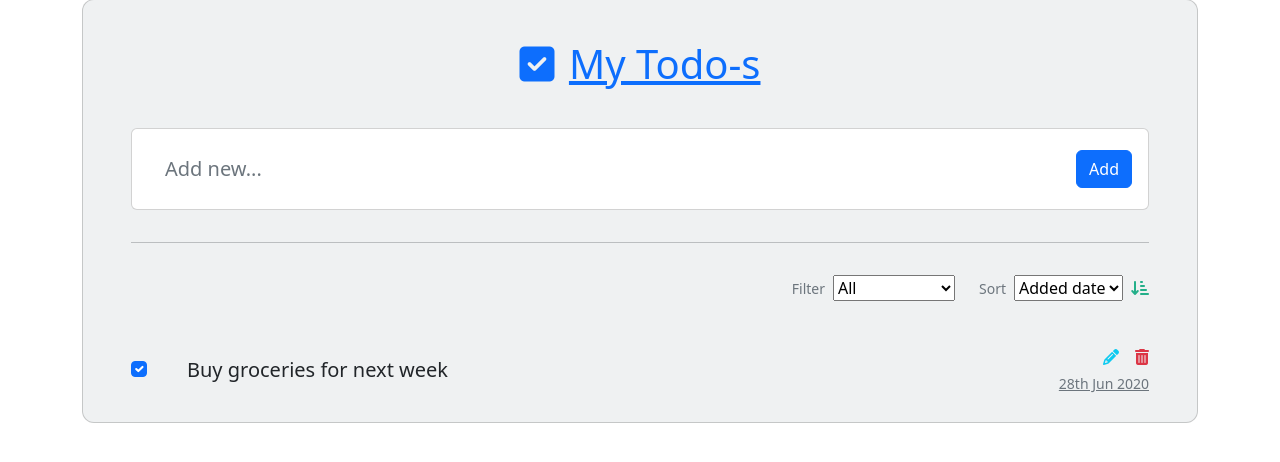
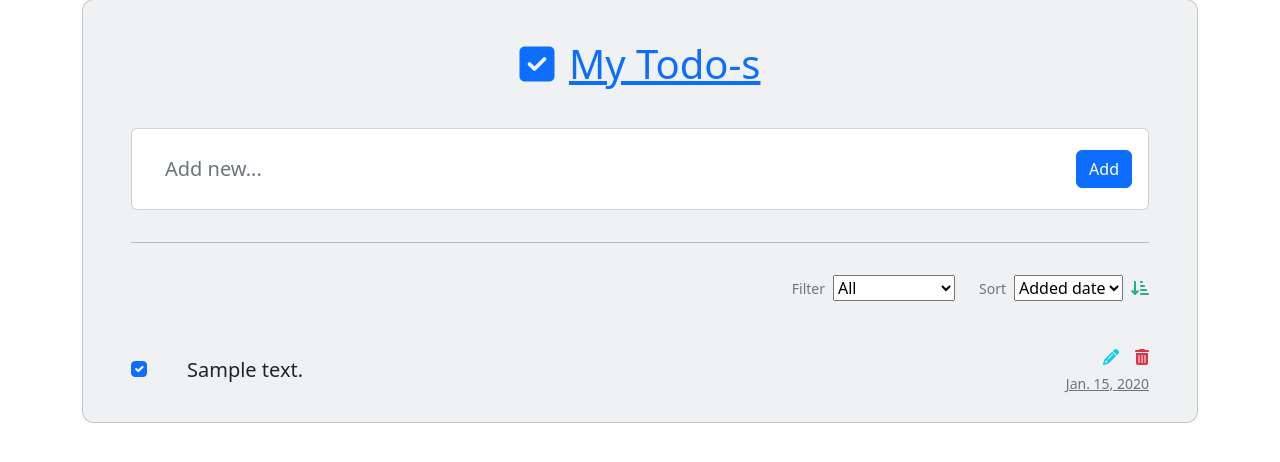
Before and after one commit to krzysztofgrabczynski/Django-exercises, a Django app: template ToDo_list/main/templates/home.html in a window 1280 px wide. Shown: the part 189-651 px from the top of the page. Run offline with Django 4.2, Linux system fonts and the light colour scheme; the template is opened without the code that fills it: values that come from a table or form of the project are taken from there, others are empty; tables that the repository leaves empty hold one stand-in row (values such as "Sample post"); some libraries are stand-ins or nearby versions.

Commit message:
Refactor

```diff
--- a/ToDo_list/main/models.py
+++ b/ToDo_list/main/models.py
@@ -5,7 +5,7 @@ from django.contrib.auth.models import User
 
 class Goal(models.Model):
     user = models.ForeignKey(User, on_delete=models.CASCADE, null=True)
-    id = models.UUIDField(primary_key=True, default=uuid4(), editable=False)
+    id = models.UUIDField(primary_key=True, default=uuid4, editable=False)
     details = models.TextField(blank=False)
     date = models.DateField(auto_now_add=True)
     is_completed = False
@@ -19,7 +19,7 @@ class Goal(models.Model):
 
 class GoalsList(models.Model):
     user = models.ForeignKey(User, on_delete=models.CASCADE, related_name='goals_list')
-    id = models.UUIDField(primary_key=True, default=uuid4(), editable=False)
+    id = models.UUIDField(primary_key=True, default=uuid4, editable=False)
 
     def __str__(self) -> str:
         return f"{self.user}'s goals list"
--- a/ToDo_list/main/templates/home.html
+++ b/ToDo_list/main/templates/home.html
@@ -49,6 +49,7 @@
                     class="fas fa-sort-amount-down-alt ms-2"></i></a>
               </div>
 
+              {% for goal in goals %}
               <ul class="list-group list-group-horizontal rounded-0 bg-transparent">
                 <li
                   class="list-group-item d-flex align-items-center ps-0 pe-3 py-1 rounded-0 border-0 bg-transparent">
@@ -59,7 +60,7 @@
                 </li>
                 <li
                   class="list-group-item px-3 py-1 d-flex align-items-center flex-grow-1 border-0 bg-transparent">
-                  <p class="lead fw-normal mb-0">Buy groceries for next week</p>
+                  <p class="lead fw-normal mb-0">{{ goal.details }}</p>
                 </li>
                 <li class="list-group-item ps-3 pe-0 py-1 rounded-0 border-0 bg-transparent">
                   <div class="d-flex flex-row justify-content-end mb-1">
@@ -70,12 +71,12 @@
                   </div>
                   <div class="text-end text-muted">
                     <a href="#!" class="text-muted" data-mdb-toggle="tooltip" title="Created date">
-                      <p class="small mb-0">28th Jun 2020</p>
+                      <p class="small mb-0">{{ goal.date }}</p>
                     </a>
                   </div>
                 </li>
               </ul>
-
+              {% endfor %}
             </div>
           </div>
         </div>
```
Also changed, not shown: ToDo_list/main/views.py (+9 -2 lines), ToDo_list/main/migrations/0007_alter_goal_id_alter_goalslist_id.py (added), ToDo_list/main/migrations/0008_alter_goal_id_alter_goalslist_id.py (added).
